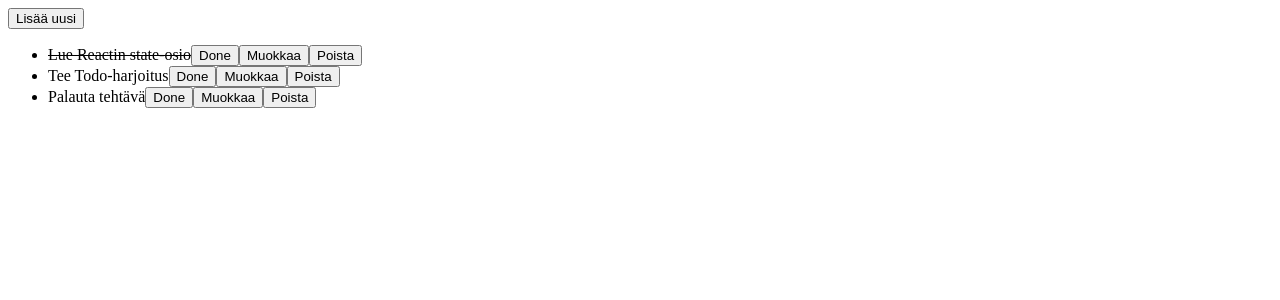
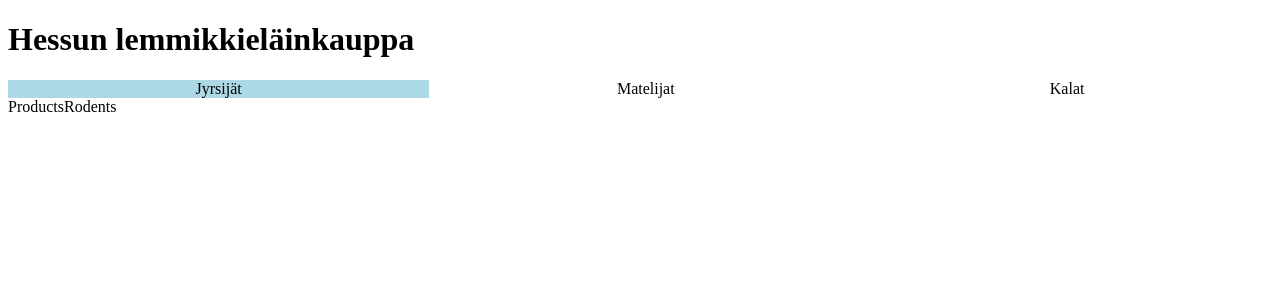
Before and after one commit to lassehav-oamk/web-sovellusten-perusteet-demot-26, a React (Vite) app in the folder react/react-demo/: page / in a window 1280 px wide. Shown: the top 300 px of the page. Built offline with nearby package versions, Linux system fonts and the light colour scheme.

Commit message:
Added W5L3 content

```diff
--- a/react/react-demo/src/App.jsx
+++ b/react/react-demo/src/App.jsx
@@ -7,6 +7,7 @@ import UnControlledInput from './w4l3/UnControlledInput';
 import ControlledInput from './w4l3/ControlledInput';
 import MyName from './w4l3/MyName';
 import TodoList from './w5l1/TodoList';
+import PetStore from './w5l3/PetStore';
 
 
 function App() {
@@ -49,7 +50,10 @@ function App() {
 
   return (
     <div>
-      <TodoList  />
+      <PetStore />
+
+      {/* W5L1+L2
+      <TodoList  /> */}
 
       {/* W4L3
       <BadCounter />
--- /dev/null
+++ b/react/react-demo/src/w5l3/PetStore.jsx
@@ -0,0 +1,38 @@
+import React, { useState }from 'react'
+import StoreMenu from './components/StoreMenu'
+import ProductsFish from './components/ProductsFish'
+import ProductsLizards from './components/ProductsLizards'
+import ProductsRodents from './components/ProductsRodents'
+
+
+export default function PetStore() {
+    const [activeItemName, setActiveItemName] = useState('Rodents');
+
+    let output;
+    switch(activeItemName)
+    {
+        case "Rodents":
+            output = <ProductsRodents />
+            break;
+
+        case "Lizards":
+            output = <ProductsLizards />
+            break;
+
+        case "Fish":
+            output = <ProductsFish />
+            break;
+    }
+
+    return (
+        <div>
+            <h1>Hessun lemmikkieläinkauppa</h1>
+            <StoreMenu
+                activeItemName={activeItemName}
+                updateActiveItem={ (newActiveItem) => setActiveItemName(newActiveItem) }
+            />
+
+            { output }
+        </div>
+    )
+}
--- /dev/null
+++ b/react/react-demo/src/w5l3/components/ProductsFish.jsx
@@ -0,0 +1,7 @@
+import React from 'react'
+
+export default function ProductsFish() {
+  return (
+    <div>ProductsFish</div>
+  )
+}
--- /dev/null
+++ b/react/react-demo/src/w5l3/components/ProductsLizards.jsx
@@ -0,0 +1,7 @@
+import React from 'react'
+
+export default function ProductsLizards() {
+  return (
+    <div>ProductsLizards</div>
+  )
+}
--- /dev/null
+++ b/react/react-demo/src/w5l3/components/ProductsRodents.jsx
@@ -0,0 +1,7 @@
+import React from 'react'
+
+export default function ProductsRodents() {
+  return (
+    <div>ProductsRodents</div>
+  )
+}
--- /dev/null
+++ b/react/react-demo/src/w5l3/components/StoreMenu.jsx
@@ -0,0 +1,33 @@
+import React, { useState } from 'react'
+
+export default function StoreMenu({ activeItemName, updateActiveItem }) {
+    const itemCssStyle = {
+        flexGrow: 1,
+        textAlign: 'center',
+        cursor: 'pointer'
+    }
+
+    const activeItemCssStyle = {
+        flexGrow: 1,
+        textAlign: 'center',
+        backgroundColor: 'lightblue',
+        cursor: 'pointer'
+    }
+
+    return (
+        <div style={{ display: 'flex', justifyContent: 'space-evenly' }}>
+            <div
+                style={activeItemName == 'Rodents' ? activeItemCssStyle : itemCssStyle}
+                onClick={ () => updateActiveItem('Rodents')}
+            >Jyrsijät</div>
+            <div
+                style={activeItemName == 'Lizards' ? activeItemCssStyle : itemCssStyle}
+                onClick={ () => updateActiveItem('Lizards')}
+            >Matelijat</div>
+            <div
+                style={activeItemName == 'Fish' ? activeItemCssStyle : itemCssStyle}
+                onClick={ () => updateActiveItem('Fish')}
+            >Kalat</div>
+        </div>
+    )
+}
```
